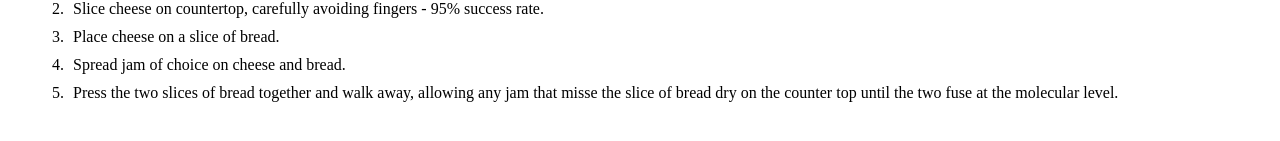
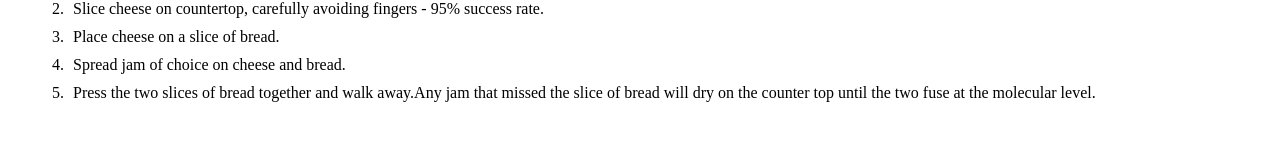
Before and after one commit to TimWixx/odin-recipes, a plain HTML site: page a_recipes/2a_jamcheesesandwich/2a_jamcheesesandwich.html in a window 1280 px wide. Shown: the part 809-950 px from the top of the page. Drawn offline with Linux system fonts and the light colour scheme.

Commit message:
Fixed misspellings in jam and cheese page.

```diff
--- a/a_recipes/2a_jamcheesesandwich/2a_jamcheesesandwich.html
+++ b/a_recipes/2a_jamcheesesandwich/2a_jamcheesesandwich.html
@@ -31,7 +31,7 @@
                 <li style="padding: 5px;">Slice cheese on countertop, carefully avoiding fingers - 95% success rate.</li>
                 <li style="padding: 5px;">Place cheese on a slice of bread.</li>
                 <li style="padding: 5px;">Spread jam of choice on cheese and bread. </li>
-                <li style="padding: 5px;">Press the two slices of bread together and walk away, allowing any jam that misse the slice of bread dry on the counter top until the two fuse at the molecular level.</li>
+                <li style="padding: 5px;">Press the two slices of bread together and walk away.Any jam that missed the slice of bread will dry on the counter top until the two fuse at the molecular level.</li>
 
             </ol>
 
```
